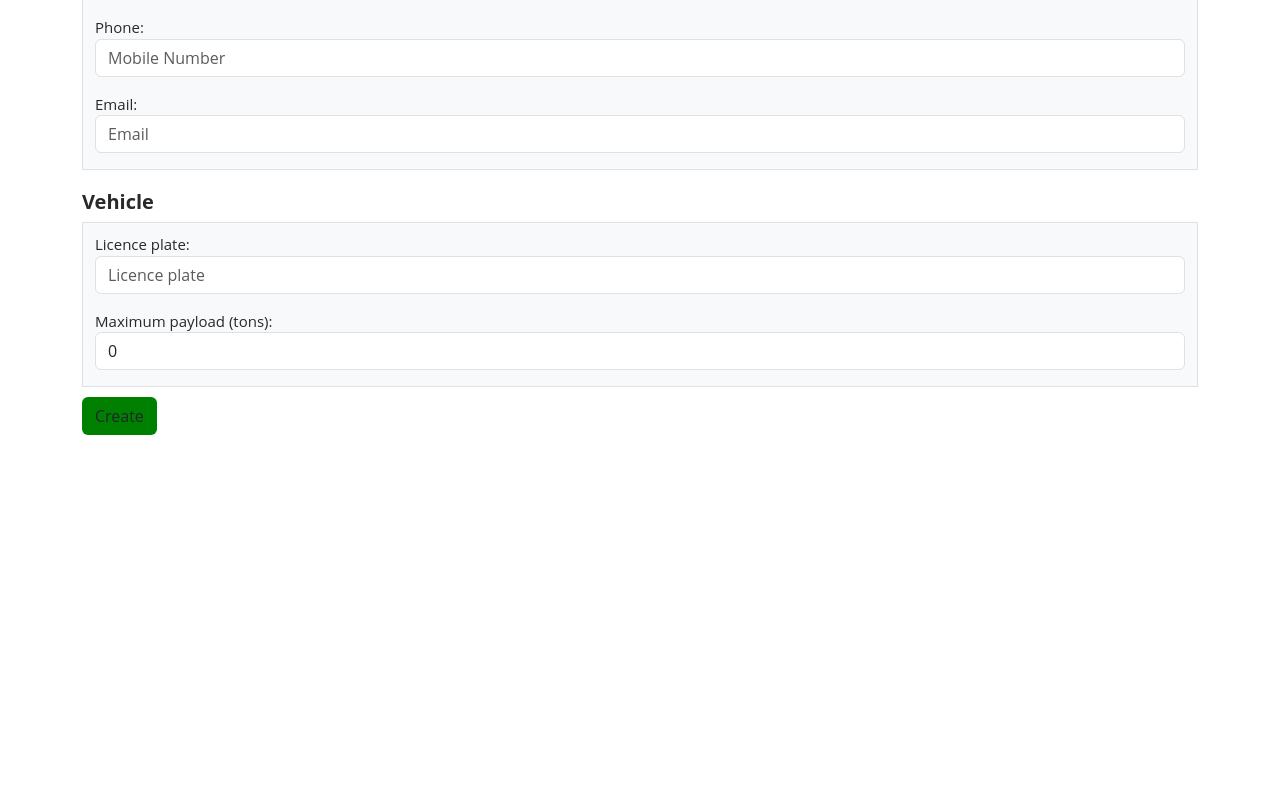
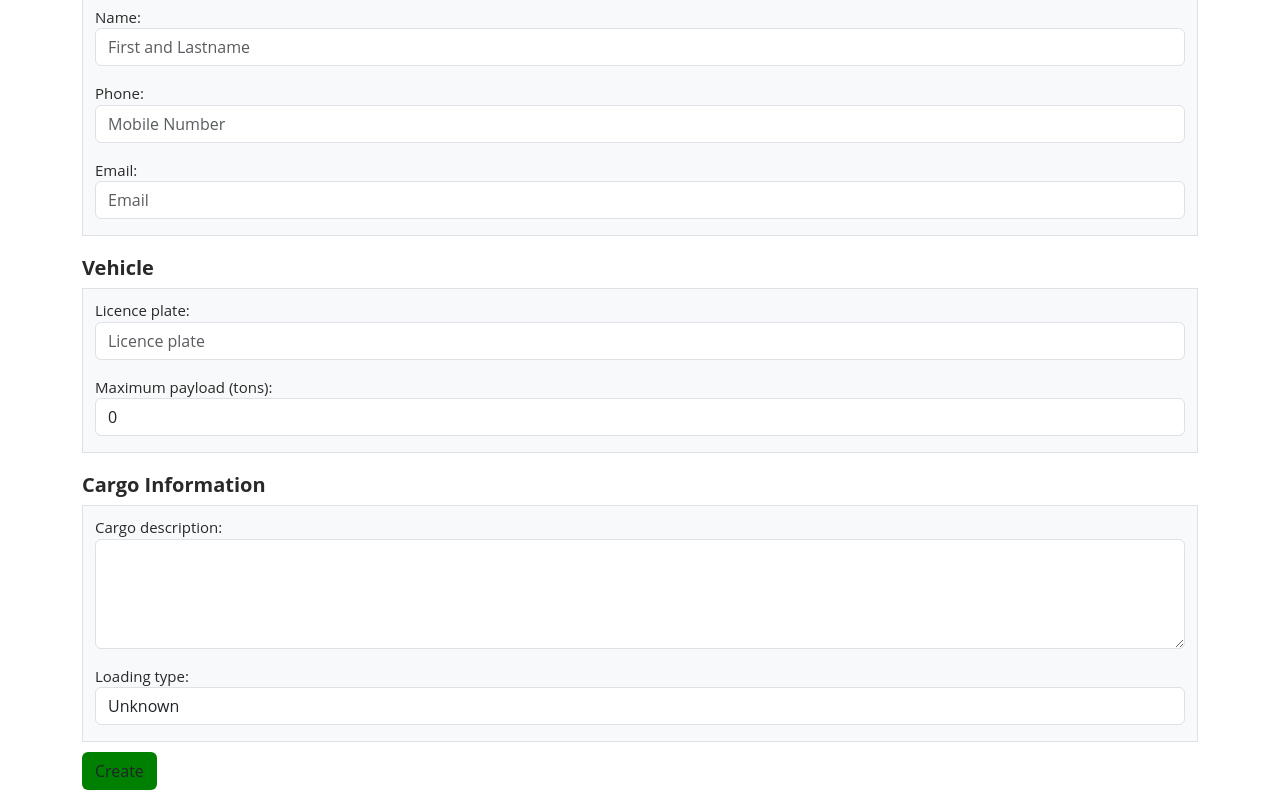
Before and after one commit to Birnbaua/fastlane_ui, a React (Create React App) app: page /booking in a window 1280 px wide. Shown: the part 660-1460 px from the top of the page. Before the commit the page ends 1095 px from the top, so only its background shows below. Built offline with nearby package versions, Linux system fonts and the light colour scheme.

Commit message:
added cargo details

```diff
--- a/src/components/booking/BookingPost.js
+++ b/src/components/booking/BookingPost.js
@@ -9,6 +9,8 @@ function BookingPost(props) {
     const [editId, setEditId] = useState(false);
     const [from, setFrom] = useState(null);
     const [to, setTo] = useState(null);
+    const [cargoDescription, setCargoDescription] = useState("");
+    const [loadingType, setLoadingType] = useState("unknown");
     const [licencePlate, setLicencePlate] = useState("");
     const [driverName, setDriverName] = useState("");
     const [driverPhone, setDriverPhone] = useState("");
@@ -39,6 +41,8 @@ function BookingPost(props) {
                     setMaxPayload(data.maxPayload)
                     setLicencePlate(data.licencePlate)
                     setCarrier(data.carrier)
+                    setCargoDescription(data.cargoDescription)
+                    setLoadingType(data.loadingType)
                     setButtonText("Update")
                 })
                 .catch(err => {
@@ -62,6 +66,8 @@ function BookingPost(props) {
                     driverEmail: driverEmail,
                     driverPhone: driverPhone,
                     carrier: carrier,
+                    cargoDescription: cargoDescription,
+                    loadingType: loadingType,
                     from: from + "+0" + (new Date(from).getTimezoneOffset()*-1)/60,
                     to: to + "+0" + (new Date(to).getTimezoneOffset()*-1)/60,
                     tz: Intl.DateTimeFormat().resolvedOptions().timeZone,
@@ -93,6 +99,10 @@ function BookingPost(props) {
     },[from]);
 
     return (
+        <div>
+        <div className="container" style={{backgroundColor: "lightgray", marginTop:10}}>
+            <h1 className="text-center" color="grey">VFI GmbH</h1>
+        </div>
         <div className="container">
         <form onSubmit={handleSubmit}>
             <label for='transport-id' style={{marginTop: 20}}><h5><b>Transport ID</b></h5></label>
@@ -227,9 +237,38 @@ function BookingPost(props) {
                     />
                 </div>
             </div>
+            <label for='start-datetime' style={{marginTop: 20}}><h5><b>Cargo Information</b></h5></label>
+            <div className="container border bg-light">
+                <div className='mb-3' style={{marginTop: 10}}>
+                    <label for='cargo-desc'>Cargo description:</label>
+                    <textarea
+                        id='cargo-desc'
+                        rows={4}
+                        className='form-control'
+                        value={cargoDescription}
+                        placeholder=""
+                        onChange={(e) => setCargoDescription(e.target.value)}
+                    />
+                </div>
+                <div className='mb-3' style={{marginTop: 10}}>
+                    <label for='loading-type'>Loading type:</label>
+                    <select
+                        id='loading-type'
+                        className='form-control'
+                        value={loadingType}
+                        onChange={(e) => setLoadingType(e.target.value)}
+                    >
+                        <option value="loading">Loading</option>
+                        <option value="unloading">Unloading</option>
+                        <option value="combined">Combined</option>
+                        <option value="unknown">Unknown</option>
+                    </select>
+                </div>
+            </div>
 
-            <button type="submit" className='btn btn-default' style={{backgroundColor: "green", marginTop: 10}}>{buttonText}</button>
+            <button type="submit" className='btn btn-default' style={{backgroundColor: "green", marginTop: 10, marginBottom: 10}}>{buttonText}</button>
         </form>
+        </div>
         </div>
     );
 }
--- a/src/components/driver/DriverListView2.js
+++ b/src/components/driver/DriverListView2.js
@@ -4,7 +4,6 @@ import done from '../../is_done.png';
 import in_progress from '../../in_progress.png';
 import not_done from '../../not_done.png';
 import qr_icon from '../../qr_code.png';
-import testJson from '../../data/test/steps.json';
 import QrCode from './QrCode.js';
 import {
     Accordion,
--- a/src/components/overview/StatusOverview.js
+++ b/src/components/overview/StatusOverview.js
@@ -2,11 +2,10 @@ import { useState, useEffect } from "react";
 import { properties } from "../../data/properties.js";
 import { Alert } from "bootstrap";
 import { redirect, Redirect } from "react-router-dom";
-import test_data from '../../data/test/status.json'
 import formatDateEuro from '../../util/DateTime.js'
 
 function StatusOverview(props) {
-    const [orders, setOrders] = useState(test_data);
+    const [orders, setOrders] = useState([]);
     const [gateOpen1, setGateOpen1] = useState(false);
     const [gateOpen2, setGateOpen2] = useState(false);
 
@@ -39,29 +38,6 @@ function StatusOverview(props) {
           }
     },[])
 
-    /*
-    useEffect(() => {
-        let queryId = new URLSearchParams(window.location.search).get("id")
-        if(queryId != null) {
-            setId(queryId)
-            setLoading(true)
-            fetch(properties.booking + "/" + encodeURIComponent(queryId))
-                .then(response => {
-                    return response.json()
-                })
-                .then(data => {
-
-                })
-                .catch(err => {
-                    console.error(err)
-                })
-                setLoading(false)
-        }
-        console.log("Test after " + from)
-
-    },[])
-    */
-
     return (
         <div>
             <div className="container" style={{backgroundColor: "lightgray", marginTop:10}}>
@@ -88,6 +64,7 @@ function StatusOverview(props) {
                             <th>Date</th>
                             <th>From</th>
                             <th>To</th>
+                            <th>Type</th>
                             <th>Status</th>
                             <th>Step</th>
                             <th>Location</th>
@@ -101,6 +78,7 @@ function StatusOverview(props) {
                                 <td>{formatDateEuro(order.from)}</td>
                                 <td>{order.from.substring(11,16)}</td>
                                 <td>{order.to.substring(11,16)}</td>
+                                <td>{order.type}</td>
                                 <td>{order.status}</td>
                                 <td>{order.step}</td>
                                 <td>{order.location}</td>
```
